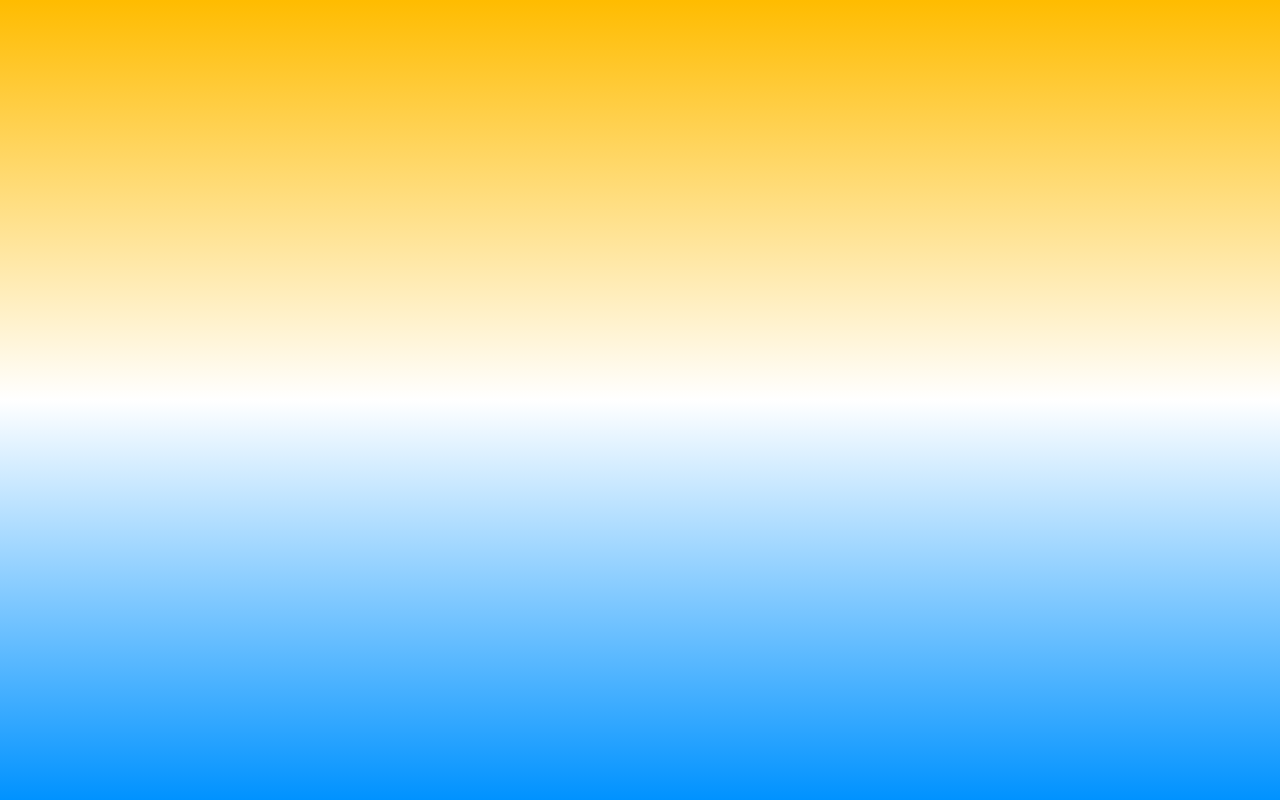
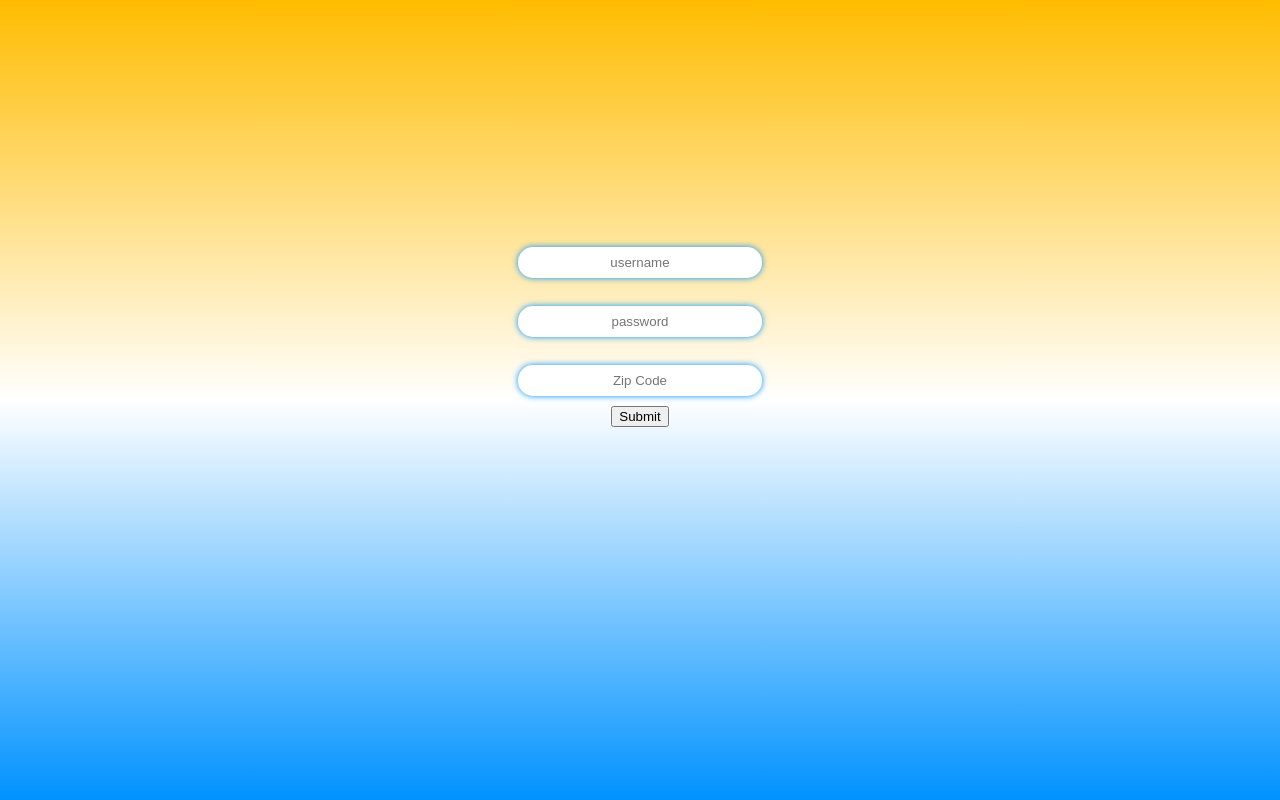
Before and after one commit to SunnyUVTracker/Sunny-D, a React app: page /#/signup in a window 1280 px wide. Before the commit this address had no page. Built offline with nearby package versions, Linux system fonts and the light colour scheme.

Commit message:
Created new signup page as well as button on home page to direct you to the page if you don't have an account

```diff
--- a/client/App.jsx
+++ b/client/App.jsx
@@ -2,6 +2,7 @@ import React, { Component } from "react";
 import { HashRouter as Router, Route, Routes } from "react-router-dom";
 import Login from "./components/Login.jsx";
 import Home from "./components/Home.jsx";
+import SignUp from './components/SignUp.jsx'
 
 function App() {
   return (
@@ -9,6 +10,7 @@ function App() {
         <Routes>
           <Route path="/" element={<Login />} />
           <Route path="/home" element={<Home />} />
+          <Route path="/signup" element={<SignUp />} />
         </Routes>
       </Router>
   );
--- a/client/components/Login.jsx
+++ b/client/components/Login.jsx
@@ -34,6 +34,11 @@ function Login() {
           <div className="sunnyD-img"></div>
         </Link>
       </button>
+      <button id='signupButton'>
+        <Link to="/signup">
+          Signup for the Sunny-D
+        </Link>
+      </button>
     </div>
   );
 }
--- /dev/null
+++ b/client/components/SignUp.jsx
@@ -0,0 +1,65 @@
+import React, { useEffect, useState } from "react";
+import { Link } from "react-router-dom";
+
+function SignUp() {
+  const [zipcodeEntry, zipcodeUpdate] = useState(0);
+  const [nameEntry, nameUpdate] = useState("");
+  const [password, setPassword] = useState('');
+
+  const validateFormFields = () => nameEntry !== '' && password !== '';
+
+  const submitUserInfo = (e) => {
+    e.preventDefault()
+    fetch('/api/signup', {
+        method: 'POST',
+        headers: {
+          'Content-Type': 'application/json',
+        },
+        body: JSON.stringify({
+          username: nameEntry,
+          password: password,
+          zipcodeEntry: zipcodeEntry
+        }),
+      })
+      .then((data) => console.log(data));
+      // TODO: Link use on successful creation to home page
+  }
+
+  return (
+    <div id="loginElements">
+      <form onSubmit={submitUserInfo} className="flex">
+        <input
+          id="nameInput"
+          name="username"
+          type='text'
+          placeholder="username"
+          required
+          onChange={(e) => nameUpdate(e.target.value)}
+        ></input>
+
+        <input
+          id="password"
+          name="password"
+          placeholder="password"
+          type='password'
+          required
+          onChange={(e) => setPassword(e.target.value)}
+        ></input>
+        <input
+          id="zipcodeInput"
+          name="zipcode"
+          placeholder="Zip Code"
+          required
+          onChange={(e) => zipcodeUpdate(e.target.value)}
+        ></input>
+            <button id="submitButton" type="submit">
+                Submit
+            </button>
+      </form>
+
+
+    </div>
+  );
+}
+
+export default SignUp;
--- a/webpack.config.js
+++ b/webpack.config.js
@@ -46,7 +46,7 @@ module.exports = {
           directory: path.resolve(__dirname, 'build'),
         },
         proxy: {
-          '/api': 'http://localhost:3000/',
+          '/api/*': 'http://localhost:3000/',
         },
 				compress: true,
 				port: 8080,
```
